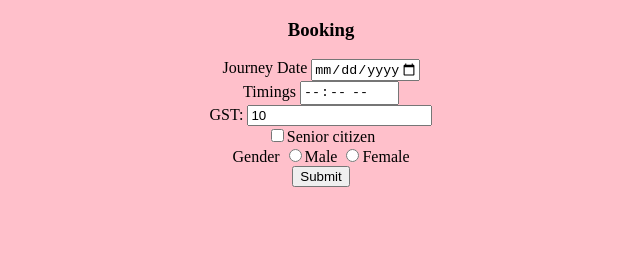
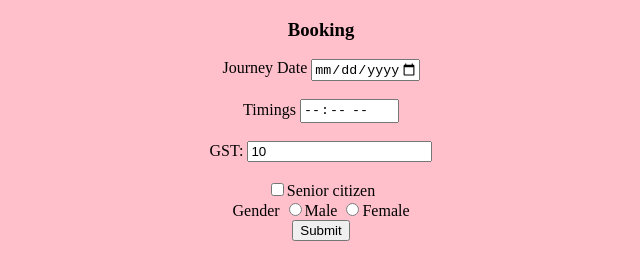
Before and after one commit to kirthika2403/CabApplication-ui, a plain HTML site: page booking.html in a window 1280 px wide. Shown: the whole page, without its empty margins (319-959 px from the left). Drawn offline with Linux system fonts and the light colour scheme.

Commit message:
Update booking.html

```diff
--- a/booking.html
+++ b/booking.html
@@ -9,13 +9,13 @@
 <h3>Booking</h3>
 <form>
 <label>Journey Date</label>
-<input type="date"name="journeydate"min="2019-11-10" max="2022-11-24"/>
+<input type="date"name="journeydate"min="2019-11-10" max="2022-11-24"/><br/>
 <br/>
 <label>Timings</label>
-<input type="time" name="journeytime" readonly/>
+<input type="time" name="journeytime" readonly/><br/>
 <br/>
 <label>GST:</label>
-<input type="number" name="gst" value="10"readonly>
+<input type="number" name="gst" value="10"readonly><br/>
 <br/>
 <input type="checkbox" name="seniorcitizen"value="Y">Senior citizen
 <br/>
```
